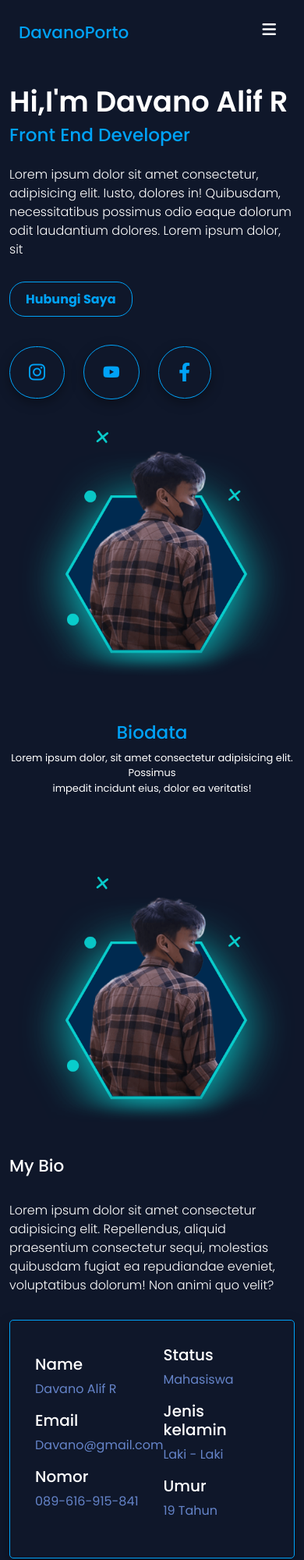
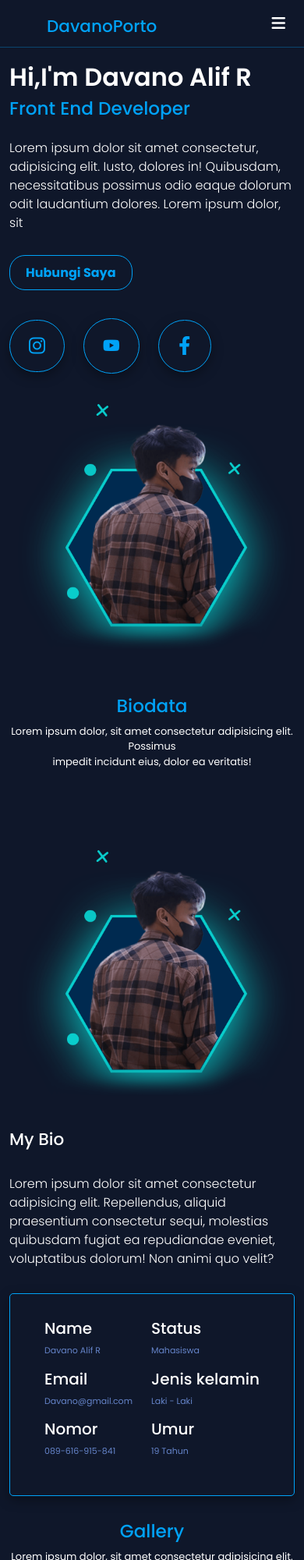
Before and after one commit to Davano123456789/Davano123456789.github.io, a plain HTML site: page index.html in a window 390 px wide. Shown: the top 2000 px of the page at 78% size. Drawn offline with nearby package versions, Linux system fonts and the light colour scheme.

Commit message:
perubahan responsif

```diff
--- a/index.html
+++ b/index.html
@@ -32,9 +32,8 @@
   <body>
     <!-- navbar -->
     <div class="halaman1">
-      <div class="container">
       <nav class="navbar navbar-expand-lg bg-trasnparant">
-          <div class="container pt-3">
+        <div class="container-fluid wrap_navbar pt-3">
           <a class="navbar-brand" href="#"><h4>DavanoPorto</h4></a>
           <button
             style="border: none; color: rgba(0, 12, 12, 0)"
@@ -66,6 +65,7 @@
         </div>
       </nav>
       <!-- end navbar -->
+      <div class="container">
         <div class="row wrap_section">
           <div class="col-lg-6 section">
             <div class="name">
--- a/style.css
+++ b/style.css
@@ -9,6 +9,7 @@
     height: auto;
     background-color: #0f172a;
     padding-bottom: 1rem;
+
 }
 /* nav */
 .navbar-brand h4{
@@ -26,9 +27,23 @@
 .navbar-nav{
   padding-right: 5rem;
 }
+.wrap_navbar{
+  position: fixed;
+  right: 0;
+  top: 0;
+  left: 0;
+background-color: #0f172a;
+
+ border-bottom: 1px solid #00a1f756;
+
+}
+.navbar-brand{
+  padding-left: 3rem;
+}
+
 /* end nav */
 .wrap_section{
-    padding-top: 2rem;
+    padding-top: 4rem;
     display: flex;
     align-items: center;
 }
@@ -351,7 +366,7 @@ align-items: center;
 @media (max-width:952px){
   .name h1{
     color: white;
-    font-size: 2.3rem;
+    font-size: 2rem;
     font-weight: 600;
 }
 .wrap_btn_link_halaman6{
@@ -360,4 +375,23 @@ align-items: center;
   margin: auto;
   text-align: center;
 }
+/* halaman 2 */
+.tabel_name p{
+font-size: 11px;
 }
+.tabel_email p{
+font-size: 11px;
+}
+.tabel_status p{
+font-size: 11px;
+}
+.tabel_phone p{
+font-size: 11px;
+}
+.tabel_jeniskelamin p{
+font-size: 11px;
+}
+.tabel_umur p{
+font-size: 11px;
+}
+}
```
Lines whose indentation alone changed are shown as unchanged.
